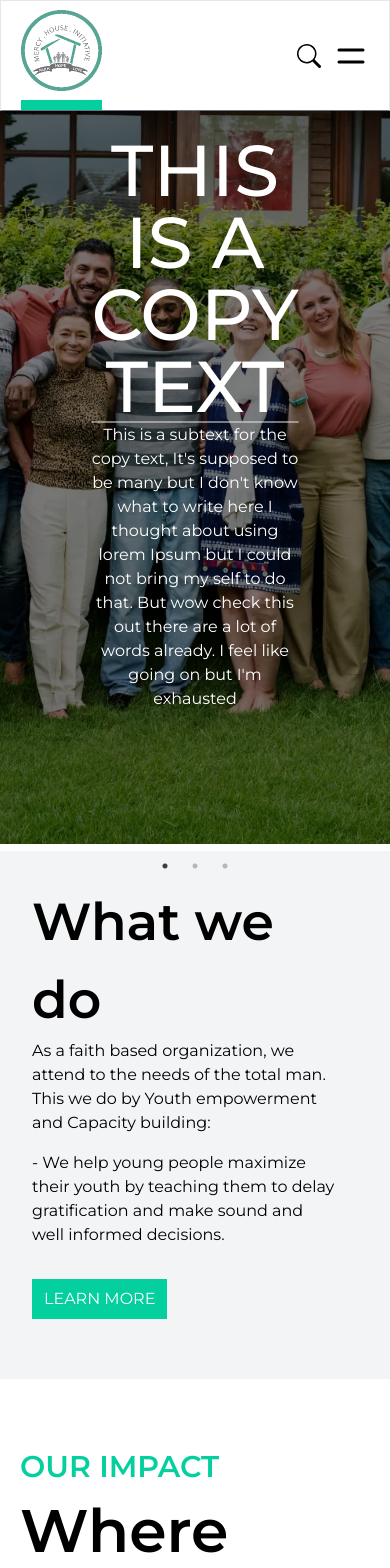
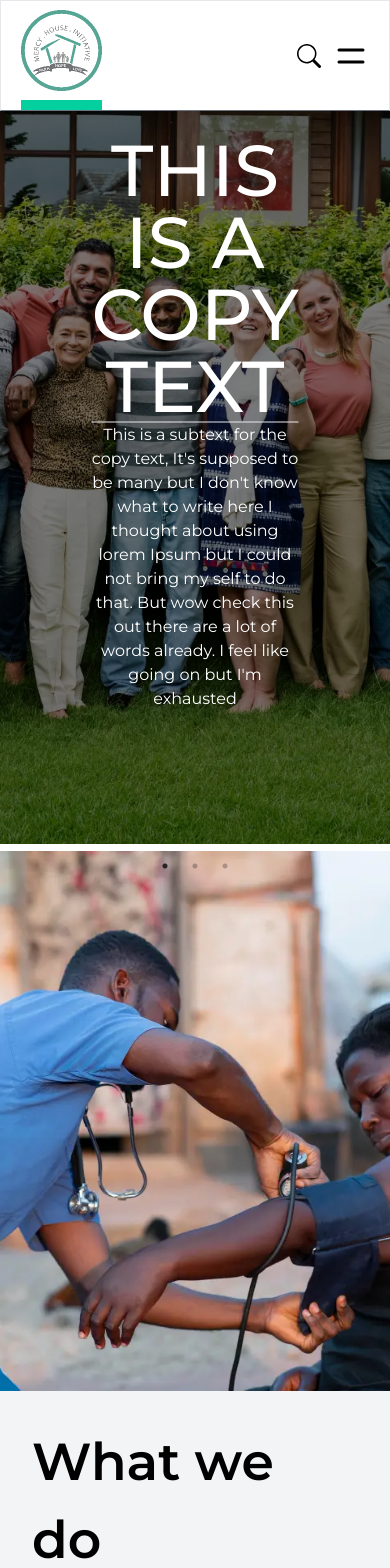
Before and after one commit to ebokes/mercy-house-initiative, a React (Create React App) app: page / in a window 390 px wide. Shown: the top 1568 px of the page. Built offline with nearby package versions, Linux system fonts and the light colour scheme.

Commit message:
fix: fix background image not display in whatWeDoIntro section

```diff
--- a/src/components/WhatWeDoIntro.jsx
+++ b/src/components/WhatWeDoIntro.jsx
@@ -4,7 +4,16 @@ import { Link } from "react-router-dom";
 const WhatWeDoIntro = () => {
   return (
     <section className="lg:flex justify-between  mx-auto">
-      <div className="h-90  lg:w-[50%] bg-cover bg-no-repeat bg-medic bg-center"></div>
+      <div className="lg:w-[50%] bg-cover bg-no-repeat bg-medic bg-center">
+        <p className="text-3xl text-transparent">
+          Lorem ipsum dolor sit amet consectetur adipisicing elit. Nulla nam
+          similique libero officia veniam, tempora sed accusantium optio quis
+          dicta. Ipsa voluptatem velit tenetur voluptatibus temporibus eum est,
+          nihil maxime atque, magnam veritatis, dignissimos inventore id
+          perferendis! Odio, vitae, consequatur dolores, nostrum impedit ad ab
+          doloribus
+        </p>
+      </div>
       <div className="lg:w-[50%] bg-gradient-to-t from-gray-100 to-gray-100 p-8 pl-8 pb-[60px]">
         <div className="lg:max-w-[600px] pr-5">
           <h2 className="text-[52px] font-semibold">What we do</h2>
```
